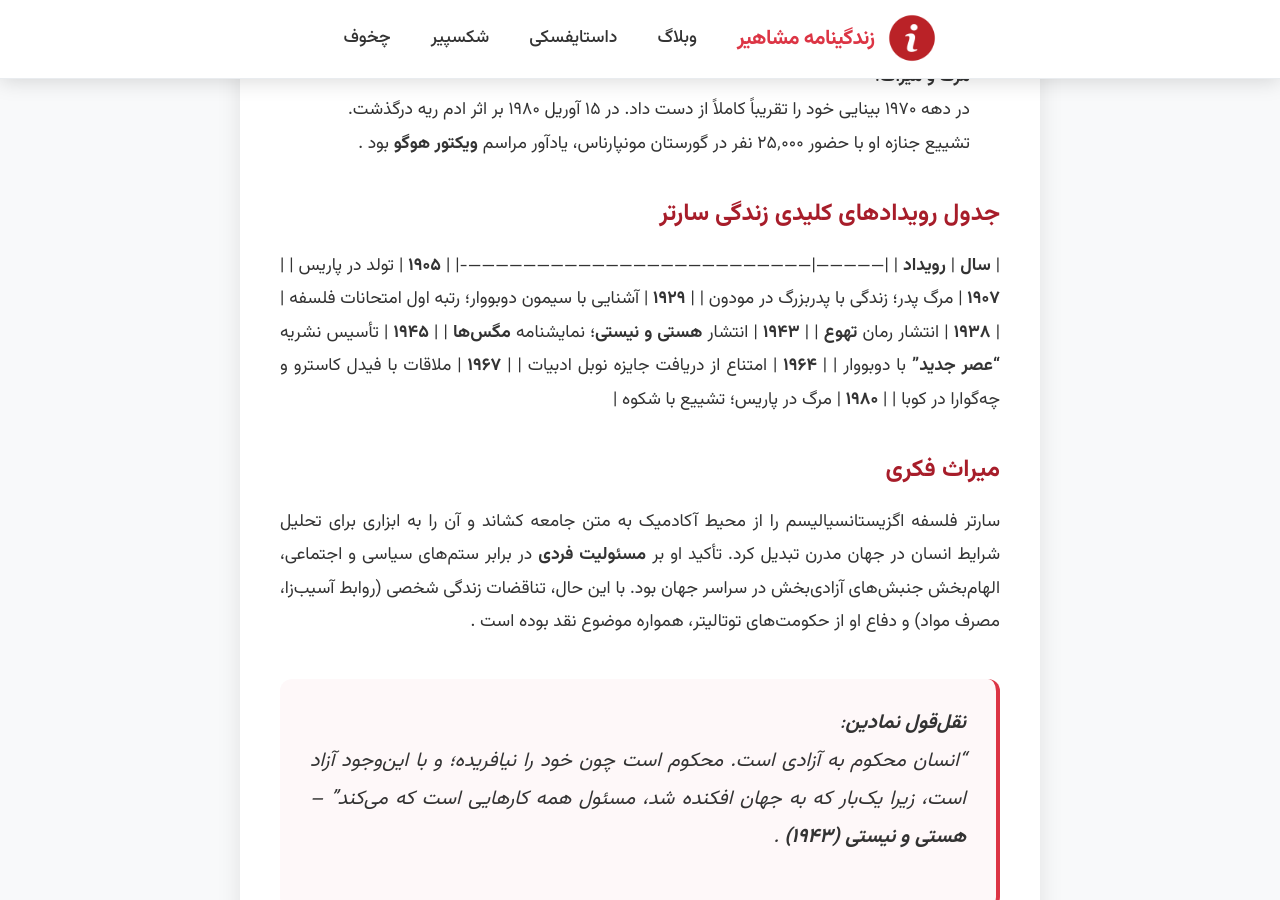
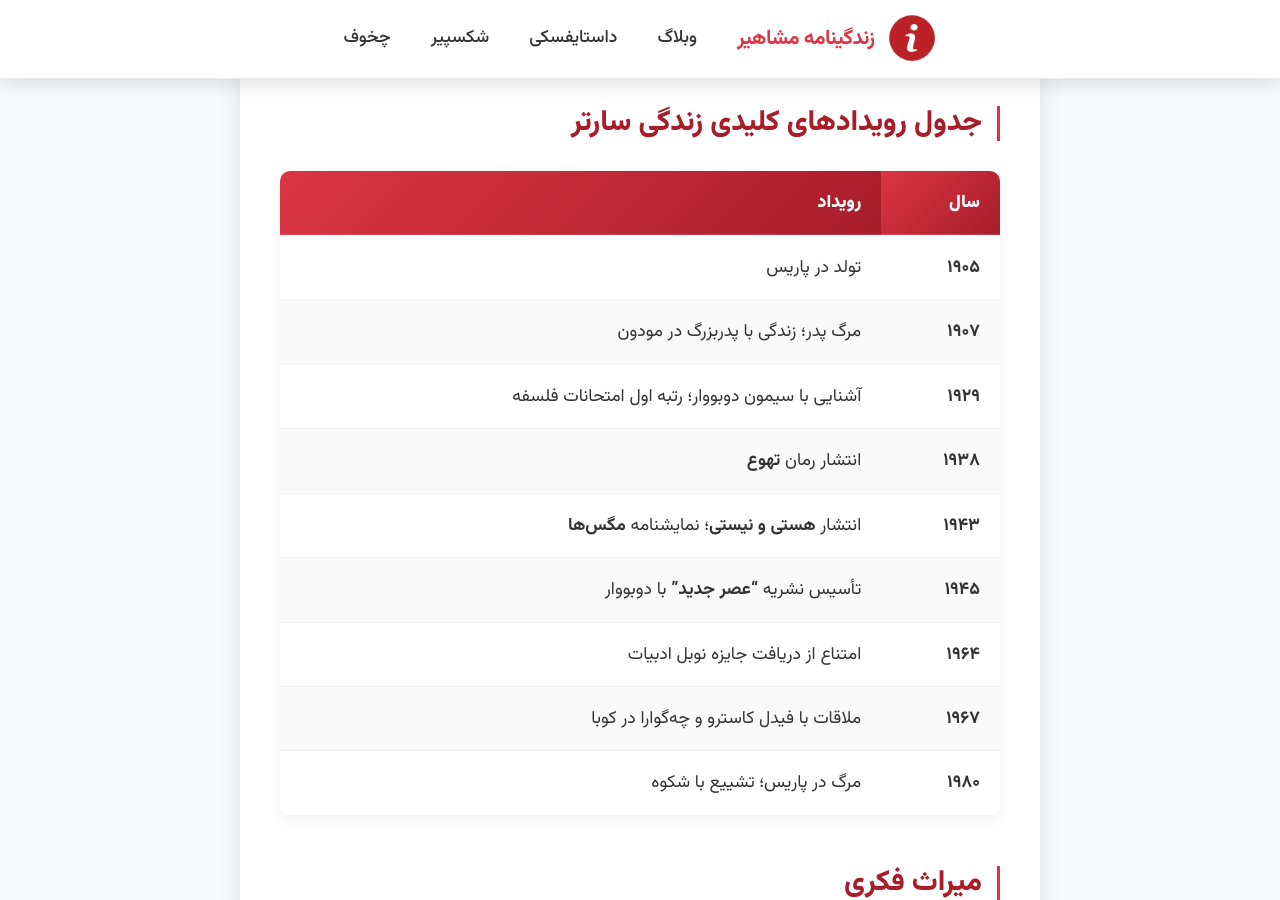
Before and after one commit to darkblog/darkblog.github.io, a Jekyll site: the page built from _posts/2025-7-21-103.md, in a window 1280 px wide and 900 px high, scrolled down 2917 px. Built offline with Jekyll 4.4.1, drawn with Linux system fonts in a browser that asks for light colours; some of the changed text lies outside the part shown.

Commit message:
Update 2025-7-21-103.md

```diff
--- a/_posts/2025-7-21-103.md
+++ b/_posts/2025-7-21-103.md
@@ -32,7 +29,7 @@
 - **نمایشنامه‌های متعهد**:
   آثاری مانند **مگس‌ها** (۱۹۴۳، نقدی بر اشغال فرانسه)، **دست‌های آلوده** (۱۹۴۸، کشمکش اخلاقیات در سیاست) و **مرده‌های بی‌کفن و دفن** (۱۹۴۶، پرسش درباره شرافت در جنگ) بازتاب دهنده تعهد اجتماعی او بودند .
 
-### فعالیت‌های سیاسی و مواضع انقلابی
+## فعالیت‌های سیاسی و مواضع انقلابی
 - **جنگ جهانی و مقاومت**:
   در ۱۹۳۹ به ارتش فرانسه پیوست، در ۱۹۴۰ توسط نازی‌ها اسیر شد و پس از آزادی در ۱۹۴۱، گروه زیرزمینی **"سوسیالیسم و آزادی"** را با دوبووار و **موریس مرلوپونتی** تأسیس کرد. این گروه به دلیل خطر انحلال، پس از چند ماه فعالیت متوقف شد .
 - **حمایت از جنبش‌های چپ**:
@@ -40,13 +37,14 @@
 - **نقد سرمایه‌داری**:
   پول را "ابزار سلب آزادی" می‌دانست و معتقد بود سرمایهداری انسان‌ها را در چرخه کار بی‌معنا برای مصرفِ غیرضروری گرفتار می‌کند .
 
-### امتناع از جایزه نوبل و اواخر عمر
+## امتناع از جایزه نوبل و اواخر عمر
 - **نوبل ادبیات (۱۹۶۴)**:
   سارتر از پذیرش جایزه نوبل سر باز زد و اعلام کرد: **"نویسنده نباید اجازه دهد به یک نهاد تبدیل شود"**. او افتخارات رسمی را مغایر با استقلال فکری می‌دانست، هرچند اشاره کرد اگر این جایزه در اوج جنگ الجزایر (۱۹۶۲) به او داده می‌شد، شاید برای کمک به صلح آن را می‌پذیرفت .
 - **مرگ و میراث**:
   در دهه ۱۹۷۰ بینایی خود را تقریباً کاملاً از دست داد. در ۱۵ آوریل ۱۹۸۰ بر اثر ادم ریه درگذشت. تشییع جنازه او با حضور ۲۵٬۰۰۰ نفر در گورستان مونپارناس، یادآور مراسم **ویکتور هوگو** بود .
 
-### جدول رویدادهای کلیدی زندگی سارتر
+## جدول رویدادهای کلیدی زندگی سارتر
+
 | **سال**       | **رویداد**                                                                 |
 |---------------|----------------------------------------------------------------------------|
 | **۱۹۰۵**      | تولد در پاریس                                                             |
@@ -59,7 +57,7 @@
 | **۱۹۶۷**      | ملاقات با فیدل کاسترو و چه‌گوارا در کوبا                                  |
 | **۱۹۸۰**      | مرگ در پاریس؛ تشییع با شکوه                                               |
 
-### میراث فکری
+## میراث فکری
 سارتر فلسفه اگزیستانسیالیسم را از محیط آکادمیک به متن جامعه کشاند و آن را به ابزاری برای تحلیل شرایط انسان در جهان مدرن تبدیل کرد. تأکید او بر **مسئولیت فردی** در برابر ستم‌های سیاسی و اجتماعی، الهام‌بخش جنبش‌های آزادی‌بخش در سراسر جهان بود. با این حال، تناقضات زندگی شخصی (روابط آسیب‌زا، مصرف مواد) و دفاع او از حکومت‌های توتالیتر، همواره موضوع نقد بوده است .
 
 > **نقل‌قول نمادین**:
```
Also changed, not shown: other parts of _posts/2025-7-21-103.md (+4 -7 lines).
